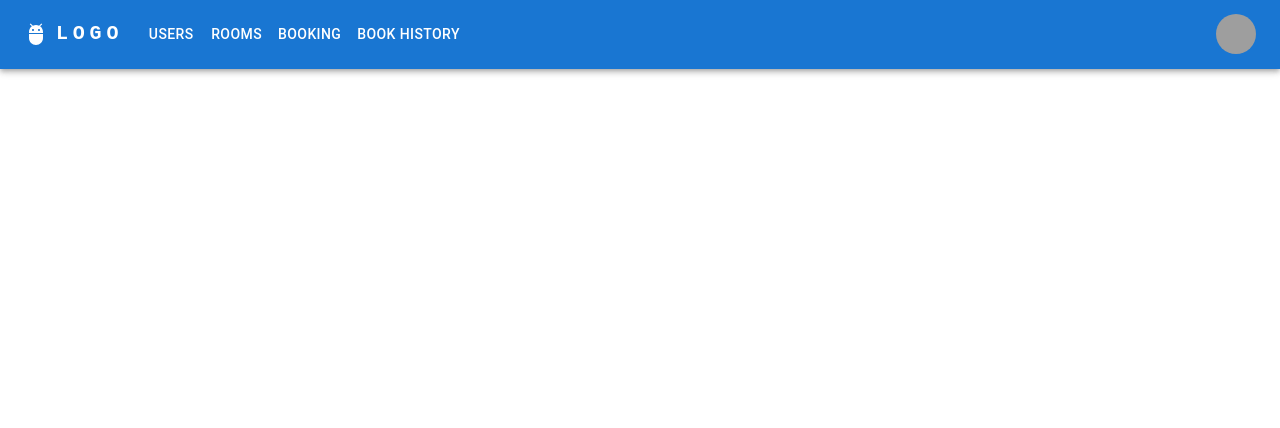
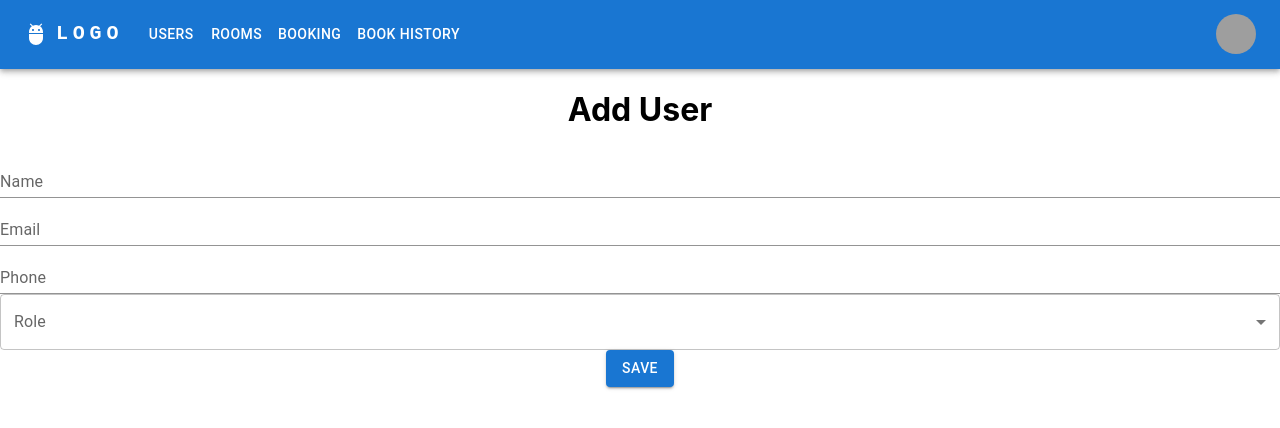
Before and after one commit to hexl84/MeetingRoom, a React (Create React App) app in the folder meeting-room/: page /add-user in a window 1280 px wide. Shown: the top 428 px of the page. Built offline with nearby package versions, Linux system fonts and the light colour scheme; grey boxes are pictures that could not be loaded.

Commit message:
add addUser component

```diff
--- a/meeting-room/src/MainContent.js
+++ b/meeting-room/src/MainContent.js
@@ -3,6 +3,7 @@ import UsersTable from "./Users";
 import React from "react";
 import RoomsTable from "./Rooms";
 import BookingHistoriesTabs from "./BookHistory";
+import AddUserForm from "./addUser";
 
 
 export default function MainContent() {
@@ -10,6 +11,7 @@ export default function MainContent() {
     <div>
       <Routes>
         <Route path="/users" element={<UsersTable />}></Route>
+        <Route path="/add-user" element={<AddUserForm />}></Route>
         <Route path="/rooms" element={<RoomsTable />}></Route>
         <Route path="/booking-histories" element={<BookingHistoriesTabs />}></Route>
         <Route path="/" element={<Navigate to="/users" />}></Route>
--- a/meeting-room/src/Users.js
+++ b/meeting-room/src/Users.js
@@ -1,29 +1,39 @@
-import * as React from 'react';
-import Table from '@mui/material/Table';
-import TableBody from '@mui/material/TableBody';
-import TableCell from '@mui/material/TableCell';
-import TableContainer from '@mui/material/TableContainer';
-import TableHead from '@mui/material/TableHead';
-import TableRow from '@mui/material/TableRow';
-import Paper from '@mui/material/Paper';
+import * as React from "react";
+import Table from "@mui/material/Table";
+import TableBody from "@mui/material/TableBody";
+import TableCell from "@mui/material/TableCell";
+import TableContainer from "@mui/material/TableContainer";
+import TableHead from "@mui/material/TableHead";
+import TableRow from "@mui/material/TableRow";
+import Paper from "@mui/material/Paper";
+import Button from "@mui/material/Button";
+import { useNavigate } from "react-router-dom";
 
 function createData(name, phone, email, roleName) {
   return { name, phone, email, roleName };
 }
 
 const rows = [
-  createData('Zhangsan', 15912345678, 'zhangsan@mail.com', 'Normal'),
-  createData('Lisi', 15312345678, 'lisi@mail.com', 'Normal'),
-  createData('Wangwu', 15778961234, 'wangwu@mail.com', 'Normal'),
-  createData('Guanyu', 17745467879, 'guanyu@mail.com', 'Normal'),
-  createData('Machao', 17812124545, 'machao@mail.com', 'Normal'),
+  createData("Zhangsan", 15912345678, "zhangsan@mail.com", "Normal"),
+  createData("Lisi", 15312345678, "lisi@mail.com", "Normal"),
+  createData("Wangwu", 15778961234, "wangwu@mail.com", "Normal"),
+  createData("Guanyu", 17745467879, "guanyu@mail.com", "Normal"),
+  createData("Machao", 17812124545, "machao@mail.com", "Normal"),
 ];
 
 export default function UsersTable() {
+  const navigate = useNavigate();
+
+  const handleClickAdd = () => {
+    navigate("/add-user");
+  };
+
   return (
     <div>
       <h1>Users</h1>
-
+      <Button variant="contained" onClick={() => handleClickAdd()}>
+        Add
+      </Button>
       <TableContainer component={Paper}>
         <Table sx={{ minWidth: 650 }} aria-label="simple table">
           <TableHead>
@@ -39,7 +49,7 @@ export default function UsersTable() {
             {rows.map((row) => (
               <TableRow
                 key={row.name}
-                sx={{ '&:last-child td, &:last-child th': { border: 0 } }}
+                sx={{ "&:last-child td, &:last-child th": { border: 0 } }}
               >
                 <TableCell component="th" scope="row">
                   {row.name}
--- /dev/null
+++ b/meeting-room/src/addUser.js
@@ -0,0 +1,87 @@
+import * as React from "react";
+import TextField from "@mui/material/TextField";
+import Box from "@mui/material/Box";
+import InputLabel from "@mui/material/InputLabel";
+import MenuItem from "@mui/material/MenuItem";
+import FormControl from "@mui/material/FormControl";
+import Select from "@mui/material/Select";
+import { useState } from "react";
+import Button from "@mui/material/Button";
+
+export default function AddUserForm() {
+  const [formData, setFormData] = useState({
+    name: "",
+    email: "",
+    phone: "",
+    role: "",
+  });
+
+  const handleChange = (e) => {
+    const { name, value } = e.target;
+    setFormData({
+      ...formData,
+      [name]: value,
+    });
+  };
+
+  const handleSubmit = (e) => {
+    e.preventDefault();
+    console.log("Form submitted:", formData);
+  };
+
+  return (
+    <form noValidate autoComplete="off" onSubmit={handleSubmit}>
+      <h1>Add User</h1>
+      <div>
+        <TextField
+          fullWidth
+          id="standard-basic"
+          label="Name"
+          variant="standard"
+          name="name"
+          onChange={handleChange}
+        />
+      </div>
+      <div>
+        <TextField
+          fullWidth
+          id="standard-basic"
+          label="Email"
+          variant="standard"
+          name="email"
+          onChange={handleChange}
+        />
+      </div>
+      <div>
+        <TextField
+          fullWidth
+          id="standard-basic"
+          label="Phone"
+          variant="standard"
+          name="phone"
+          onChange={handleChange}
+        />
+      </div>
+      <div>
+        <FormControl fullWidth>
+          <InputLabel id="demo-simple-select-label">Role</InputLabel>
+          <Select
+            labelId="demo-simple-select-label"
+            id="demo-simple-select"
+            value={formData.role}
+            label="Role"
+            name="role"
+            onChange={handleChange}
+          >
+            <MenuItem value={1}>Admin</MenuItem>
+            <MenuItem value={2}>Normal</MenuItem>
+          </Select>
+        </FormControl>
+      </div>
+
+      <Button variant="contained" type="submit">
+        Save
+      </Button>
+    </form>
+  );
+}
```
